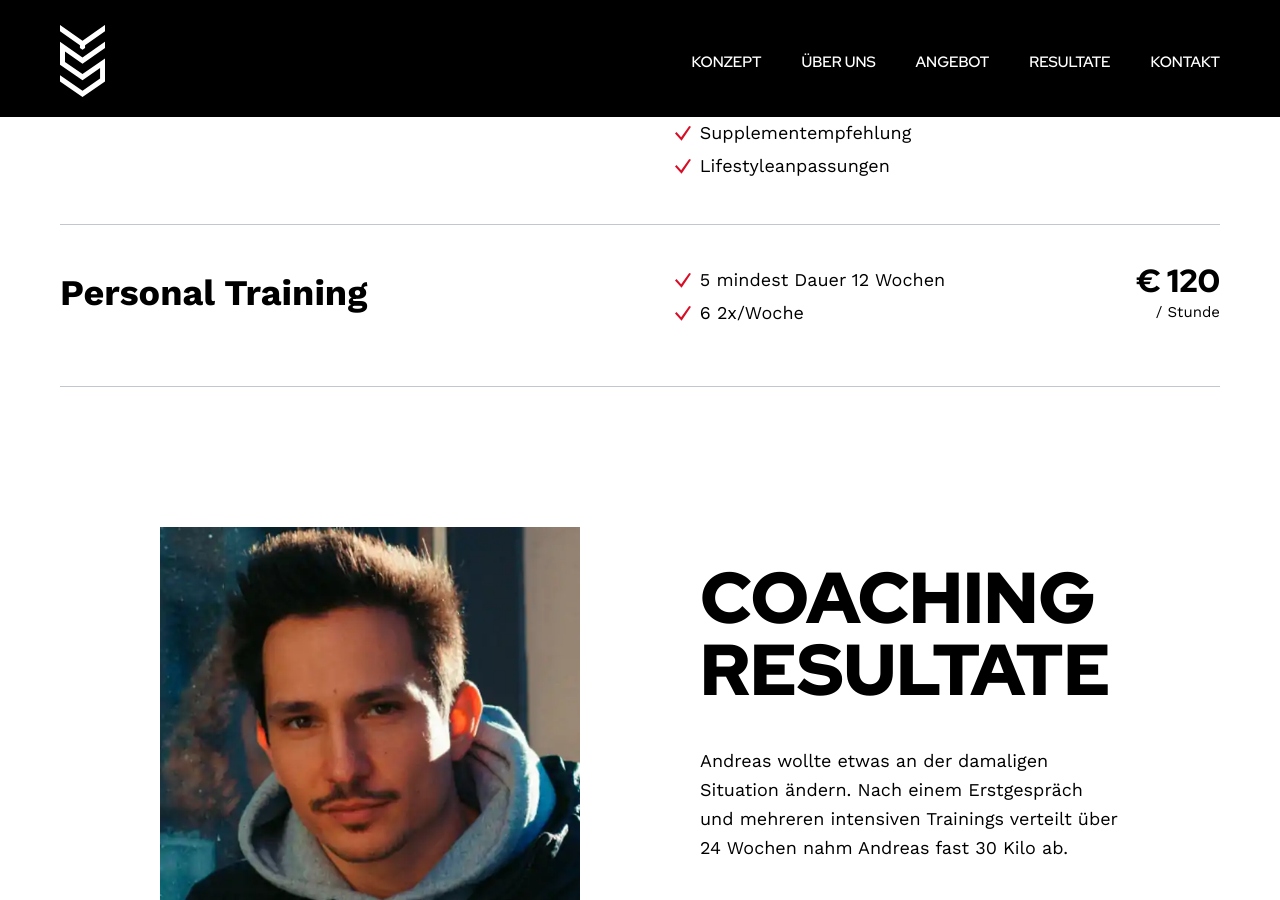
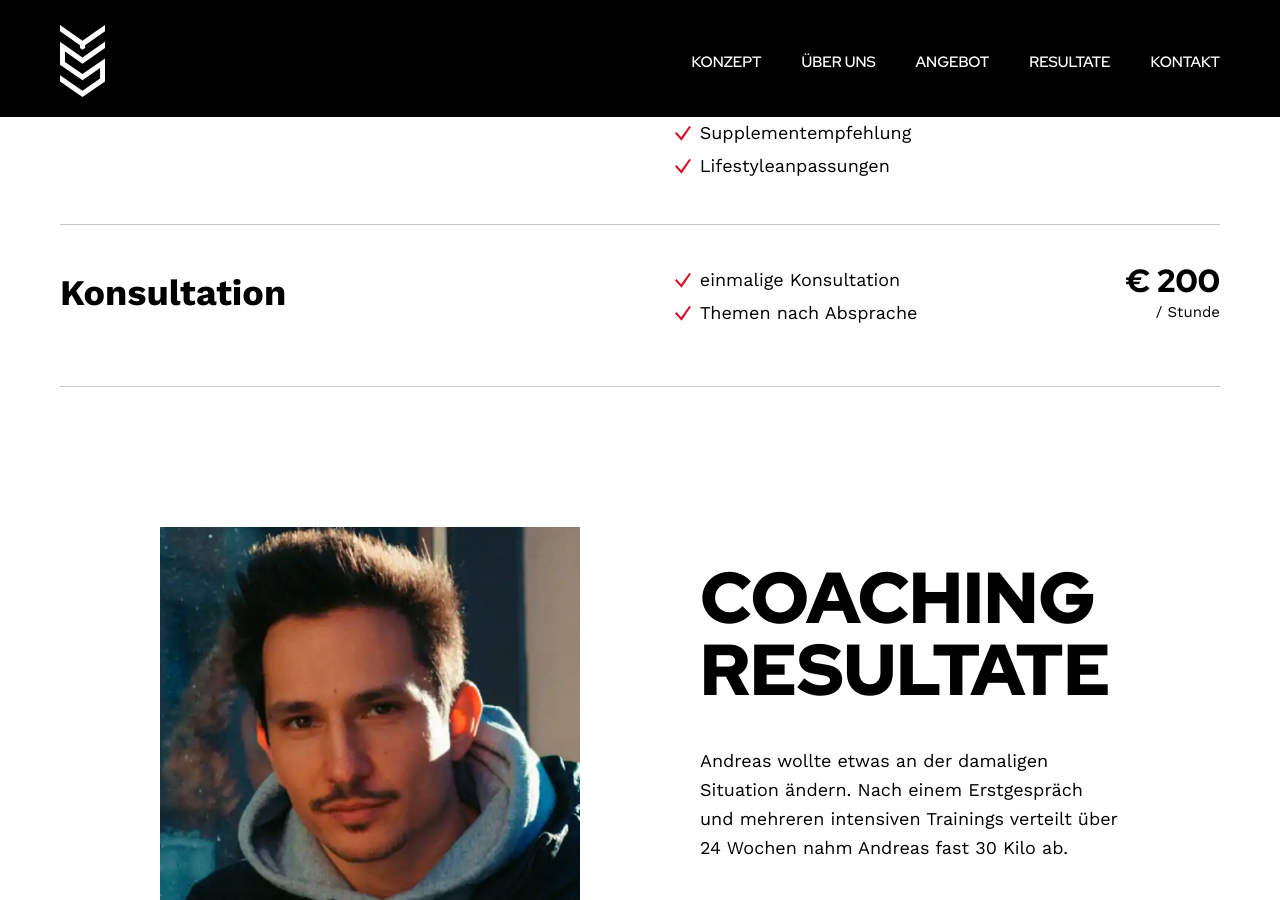
Before and after one commit to yspt-de/www, a Jekyll site: the page built from index.markdown, in a window 1280 px wide and 900 px high, scrolled down 3631 px. Built offline with Jekyll 4.4.1, drawn with Linux system fonts in a browser that asks for light colours.

Commit message:
Update from Forestry.io Yusuf Shafiq updated index.markdown

```diff
--- a/index.markdown
+++ b/index.markdown
@@ -58,12 +58,12 @@ services:
   - Trainingsplan
   - Supplementempfehlung
   - Lifestyleanpassungen
-- title: Personal Training
-  price: "€ 120"
+- title: Konsultation
+  price: "€ 200"
   price-einheit: Stunde
   usps:
-  - 5 mindest Dauer 12 Wochen
-  - 6 2x/Woche
+  - einmalige Konsultation
+  - Themen nach Absprache
 testimonial-text: Die Entwicklung und Veränderung meines Körpers war sehr schnell,
   schon allein durch die reine Ernährungsumstellung zu sehen. Mit kleinen Tricks,
   angepasst auf meine Bedürfnisse konnte ich in kürzester Zeit tolle Ergebnisse erreichen.
```
